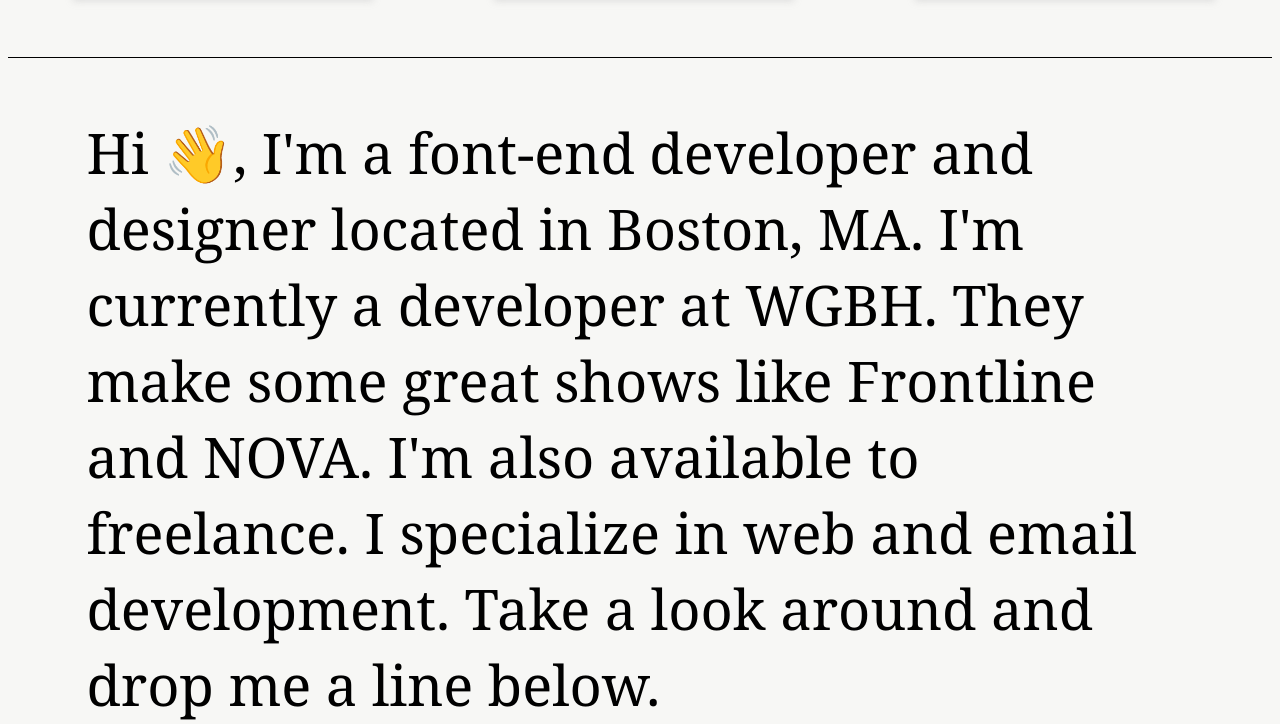
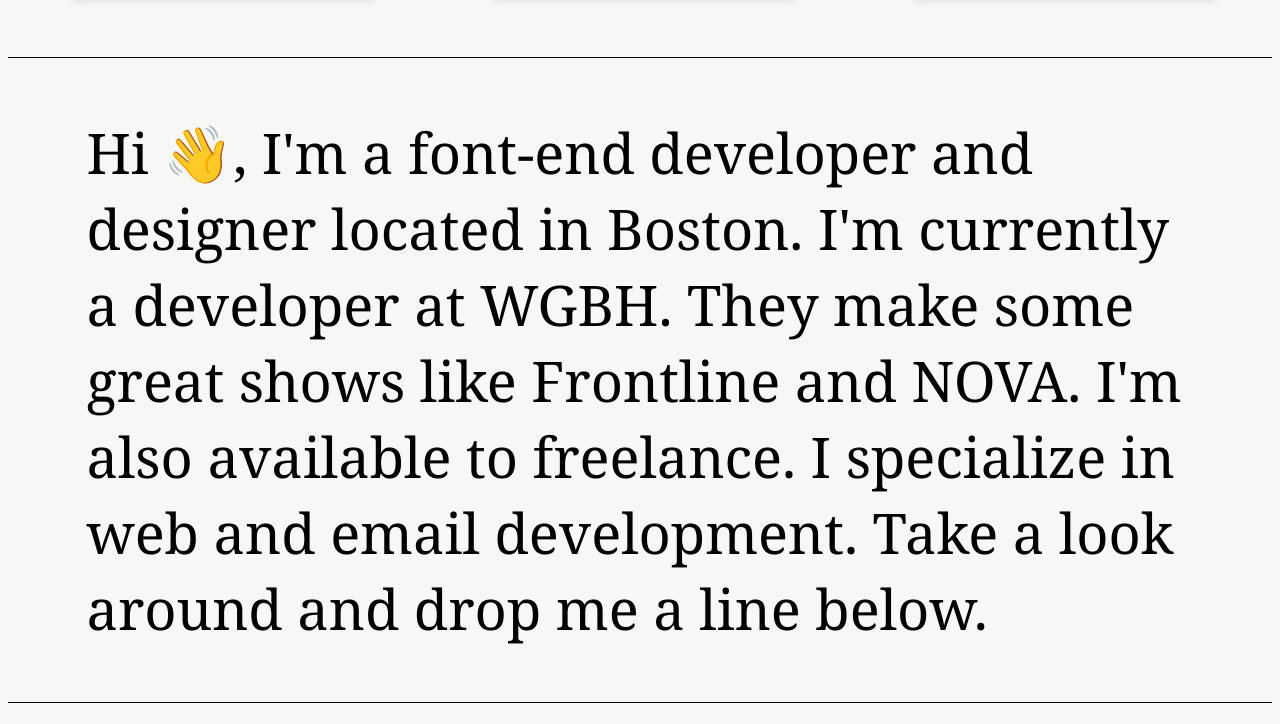
Before and after one commit to cartuhok/carterrink-portfolio, a Gatsby site: page / in a window 1280 px wide. Shown: the part 736-1460 px from the top of the page. Built offline with nearby package versions, Linux system fonts and the light colour scheme; Gatsby itself is replaced by a stand-in of ours.

Commit message:
updated bio

```diff
--- a/src/components/bio.js
+++ b/src/components/bio.js
@@ -18,5 +18,5 @@ const Bio = styled.div`
 `
 
 export default () => (
-    <Bio>Hi 👋, I'm a font-end developer and designer located in Boston, MA. I'm currently a developer at WGBH. They make some great shows like Frontline and NOVA.  I'm also available to freelance. I specialize in web and email development. Take a look around and drop me a line below.</Bio>
+    <Bio>Hi 👋, I'm a font-end developer and designer located in Boston. I'm currently a developer at WGBH. They make some great shows like Frontline and NOVA.  I'm also available to freelance. I specialize in web and email development. Take a look around and drop me a line below.</Bio>
 )
```
